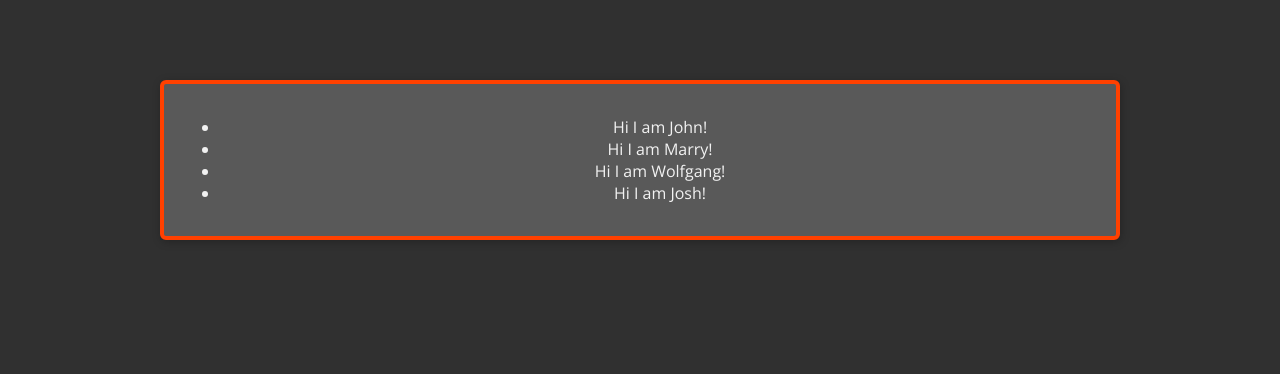
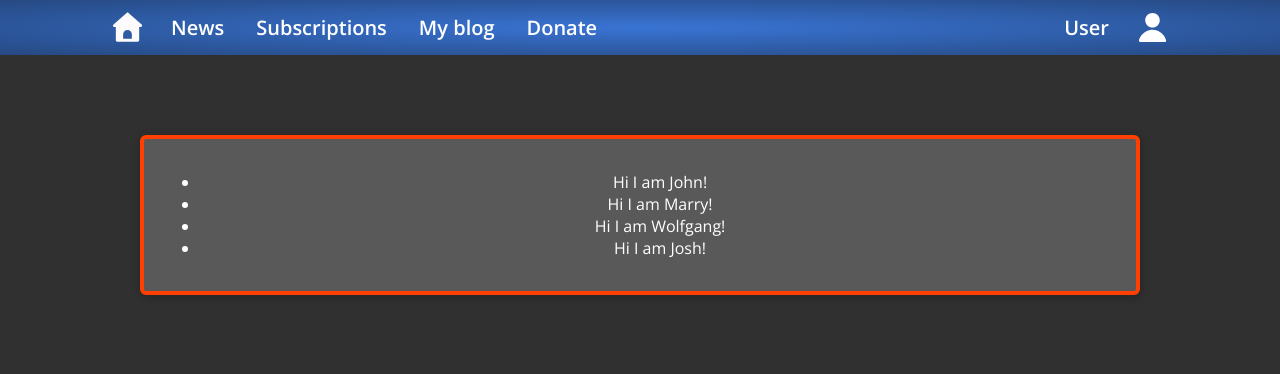
Before and after one commit to NazarGorynych/blog_website, a Django app: page / in a window 1280 px wide. Shown: the top 374 px of the page. Run offline with Django 3.2, Linux system fonts and the light colour scheme.

Commit message:
fixed logo display

```diff
--- a/blog/static/blog-static/styles/base.css
+++ b/blog/static/blog-static/styles/base.css
@@ -1,22 +1,12 @@
 @import url('https://fonts.googleapis.com/css2?family=Open+Sans:wght@400;600&display=swap');
-
-* {
-  box-sizing: border-box;
-}
 
 body {
   font-family: 'Open Sans', sans-serif;
   margin: 0;
   background-color: #303030;
-  color: #f2f2f2;
+  color: #ffffff;
 }
 
-h1,
-h2,
-h3 {
-  font-family: 'Open Sans', sans-serif;
-  color: #f2f2f2;
-}
 
 article {
   max-width: 60rem;
--- a/blog/static/blog-static/styles/header.css
+++ b/blog/static/blog-static/styles/header.css
@@ -0,0 +1,43 @@
+
+.topnav {
+  background: radial-gradient(#3974d4, #264982);
+  overflow: hidden;
+  box-sizing: border-box;
+}
+
+.topnav a {
+  float: left;
+  color: #ffffff;
+  text-align: center;
+  padding: 14px 16px;
+  text-decoration: none;
+  font-size: 20px;
+  font-weight: bolder;
+}
+
+.topnav a:hover {
+  background: grey;
+  color: black;
+}
+.topnav div:hover {
+  background: grey;
+  color: black;
+}
+
+
+.logo-div {
+  float: right;
+  width: 55px;
+  height: 55px;
+  box-sizing: content-box;
+  margin-left: 100px;
+}
+
+img.logo {
+  display: block;
+  text-indent: -9999px;
+  max-width: 55px;
+  max-height: 55px;
+  background-size: 2.3%;
+  padding: 10px;
+}
--- a/templates/layouts/layout.html
+++ b/templates/layouts/layout.html
@@ -6,15 +6,31 @@
     <meta http-equiv="x-ua-compatible" content="IE=edge" />
     <meta name="viewport" content="width=device-width, initial-scale=1.0"/>
     <title>{% block title %}My blog{% endblock %}</title>
-
+    <link rel="stylesheet" href="{% static 'blog-static/styles/header.css' %}">
     <link rel="stylesheet" href="{% static 'blog-static/styles/base.css' %}">
     {% block site_css %}{% endblock %}
 </head>
 <body>
    <header>
+       <div class="topnav">
+           <div class="logo-div" style="float: left">
+                <img class="logo" src="{% static 'blog-static/svg/home.svg'%}" alt="home">
+           </div>
+           <a href="">News</a>
+           <a href="">Subscriptions</a>
+           <a href="">My blog</a>
+           <a href="">Donate</a>
+           <div class="logo-div" style="margin-right: 100px; margin-left: 0px">
+               <img class="logo" src="{% static 'blog-static/svg/user.svg'%}" alt="user">
+           </div>
+           <a href="" style="float: right">User</a>
+
+       </div>
+
+   </header>
    <main>
         {% block body %}{% endblock %}
    </main>
-   </header>
+
 </body>
 </html>
```
Also changed, not shown: other parts of blog/static/blog-static/styles/base.css (+0 -29 lines), templates/blog/homepage.html (+0 -9 lines).
